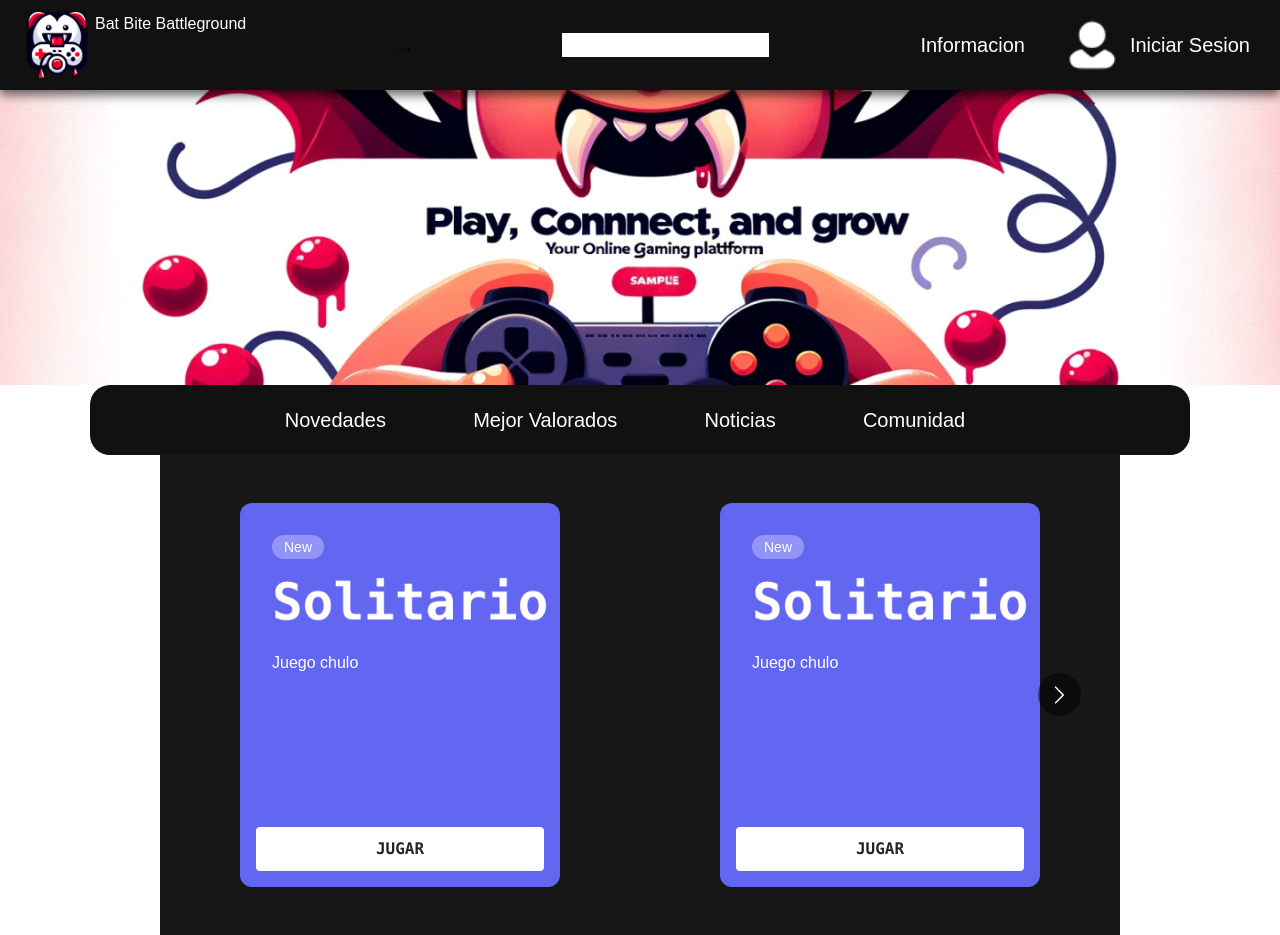
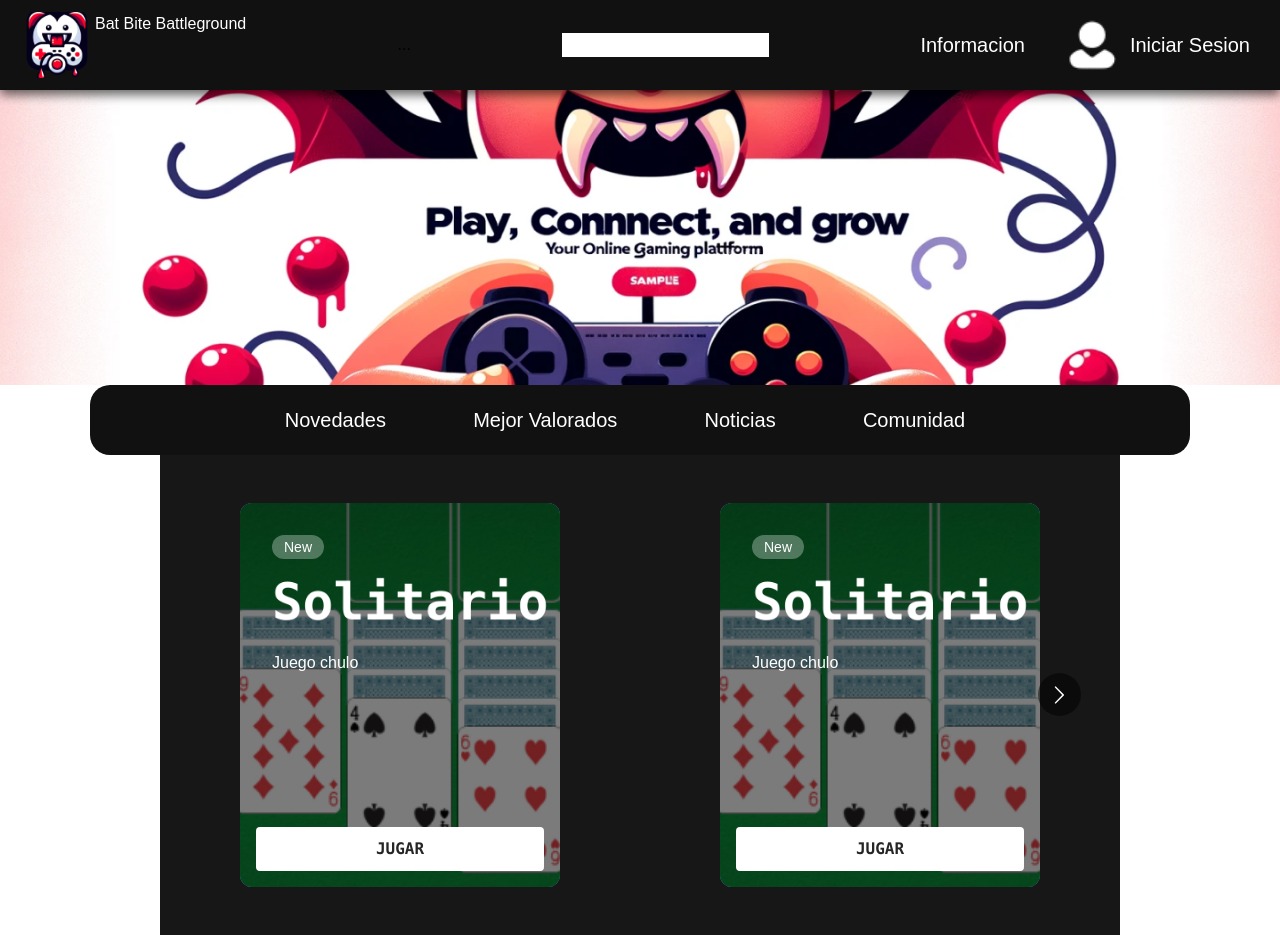
Before and after one commit to mariacornejor/PIISproject, a React (Vite) app: page / in a window 1280 px wide. Built offline with nearby package versions, Linux system fonts and the light colour scheme.

Commit message:
Carrusel bonito (sin terminar)

```diff
--- a/src/ui/components/Carruselitem.tsx
+++ b/src/ui/components/Carruselitem.tsx
@@ -41,6 +41,23 @@ const Card = (props: Props) => {
       }}
       className="relative h-96 w-80 shrink-0 overflow-hidden rounded-xl bg-indigo-500 p-8"
     >
+      <motion.img
+        src={imagen}
+        alt=""
+        className="absolute inset-0 z-0 h-full w-full object-cover"
+        variants={{
+          hover: {
+            scale: 1.5,
+          },
+        }}
+        transition={{
+          duration: 1,
+          ease: "backInOut",
+        }}
+      />
+
+      <div className="absolute inset-0 z-10 bg-black opacity-50"></div>
+
       <div className="relative z-10 text-white">
         <span className="mb-3 block w-fit rounded-full bg-white/30 px-3 py-0.5 text-sm font-light text-white">
           New
@@ -65,27 +82,6 @@ const Card = (props: Props) => {
       <button className="absolute bottom-4 left-4 right-4 z-20 rounded border-2 border-white bg-white py-2 text-center font-mono font-black uppercase text-neutral-800 backdrop-blur transition-colors hover:bg-white/30 hover:text-white">
         Jugar
       </button>
-      <div>
-        <motion.svg
-          width="320"
-          height="384"
-          viewBox="0 0 320 384"
-          fill={imagen}
-          xmlns="http://www.w3.org/2000/svg"
-          className="absolute inset-0 z-0"
-          variants={{
-            hover: {
-              scale: 1.5,
-            },
-          }}
-          transition={{
-            duration: 1,
-            ease: "backInOut",
-          }}
-        >
-          <motion.img src={imagen}></motion.img>
-        </motion.svg>
-      </div>
     </motion.div>
   );
 };
```
